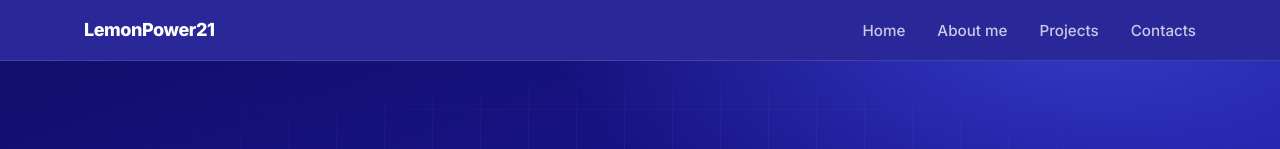
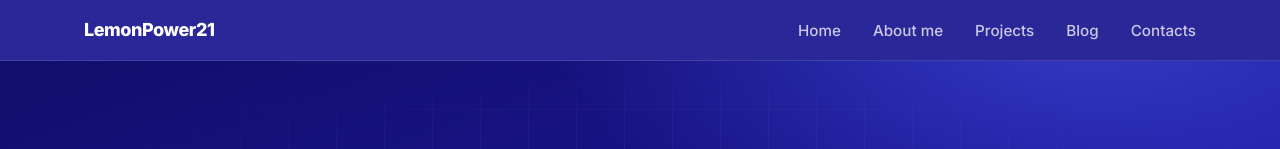
Before and after one commit to LemonPower21/LemonPower21.github.io, a plain HTML site: page 404.html in a window 1280 px wide. Shown: the top 149 px of the page. Drawn offline with nearby package versions, Linux system fonts and the light colour scheme.

Commit message:
Update 404.html

```diff
--- a/404.html
+++ b/404.html
@@ -146,6 +146,7 @@
                 <li class="py-2 md:py-0"><a href="https://lemonpower21.github.io/" class="nav-link">Home</a></li>
                 <li class="py-2 md:py-0"><a href="https://lemonpower21.github.io/aboutme.html" class="nav-link">About me</a></li>
                 <li class="py-2 md:py-0"><a href="https://lemonpower21.github.io/projects.html" class="nav-link">Projects</a></li>
+                <li class="py-2 md:py-0"><a href="https://lemonpower21.github.io/blog.html" class="nav-link">Blog</a></li>
                 <li class="py-2 md:py-0"><a href="https://lemonpower21.github.io/contacts.html" class="nav-link">Contacts</a></li>
             </ul>
         </nav>
```
